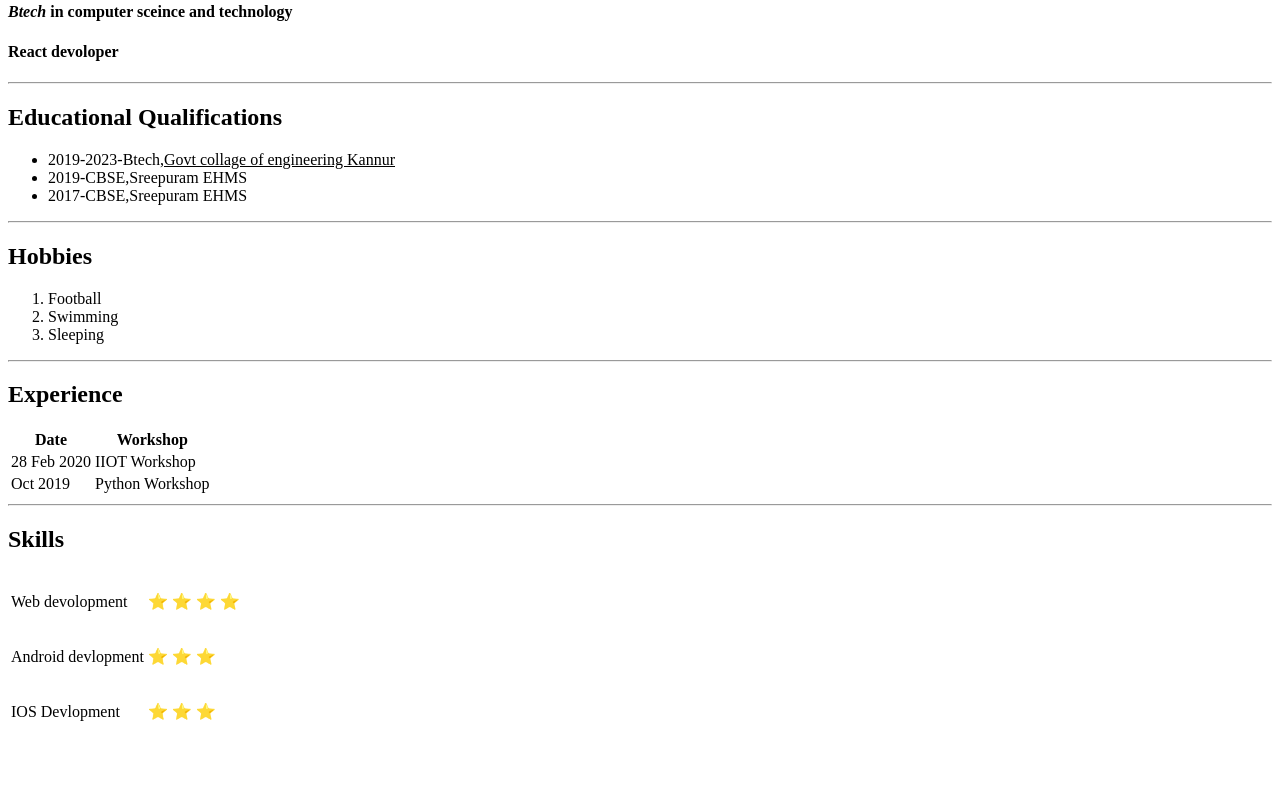
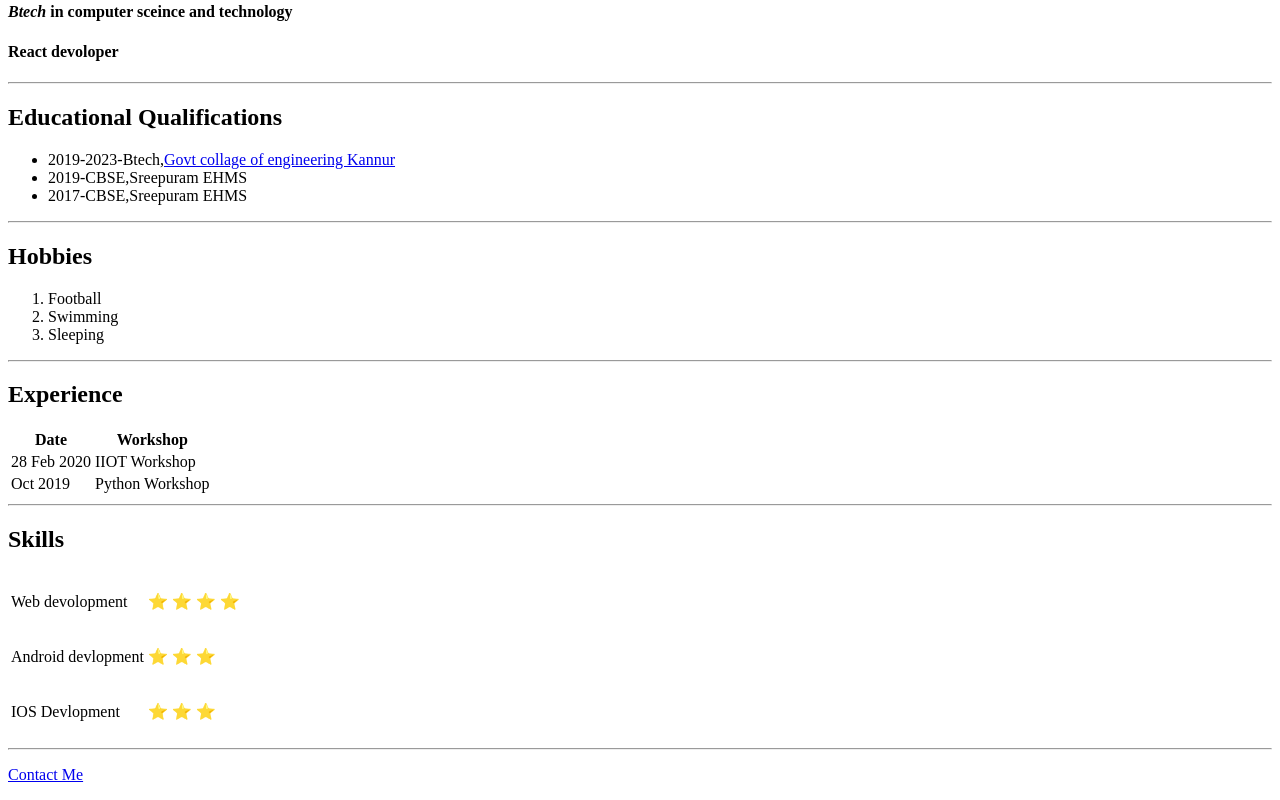
Before and after one commit to yadhudev/Devcom, a plain HTML site: page index.html in a window 1280 px wide. Shown: the part 351-1151 px from the top of the page. Before the commit the page ends 1099 px from the top, so only its background shows below. Drawn offline with Linux system fonts and the light colour scheme.

Commit message:
Update index.html
edited

```diff
--- a/index.html
+++ b/index.html
@@ -14,7 +14,7 @@
     <hr>
     <h2>Educational Qualifications</h2>
     <ul>
-        <li>2019-2023-Btech,<ins>Govt collage of engineering Kannur</ins></li>
+        <li>2019-2023-Btech,<ins><a href="https://www.gcek.ac.in/" target="_blank" title="Go to site">Govt collage of engineering Kannur</a></ins></li>
         <li>2019-CBSE,Sreepuram EHMS</li>
         <li>2017-CBSE,Sreepuram EHMS</li>
     </ul>
@@ -64,5 +64,7 @@
             <td><p>&#11088</p></td>
         </tr>
     </table>
+    <hr>
+    <p><a href="forms.html" target="_blind" title="Go to site">Contact Me</a></p>
 </body>
 </html>
```
